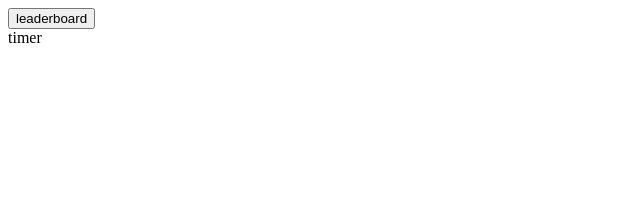
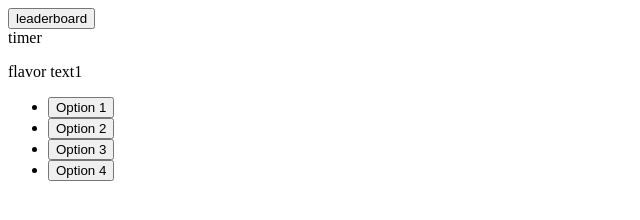
Before and after one commit to ReeceDevenney/Flashcard-Quiz, a plain HTML site: page index.html in a window 1280 px wide. Both pictures are taken after a click on the button "START". Shown: the whole page, without its empty margins (0-640 px from the left). Drawn offline with Linux system fonts and the light colour scheme.

Commit message:
app now loops through questions

```diff
--- a/assets/js/script.js
+++ b/assets/js/script.js
@@ -1,28 +1,63 @@
 var question1 = {
-    question: "flavor text",
+    question: "flavor text1",
     answers: ["Option 1", "Option 2", "Option 3", "Option 4"]
 };
 
 var question2 = {
-    question: "flavor text",
+    question: "flavor text2",
     answers: ["Option 2", "Option 2", "Option 3", "Option 4"]
 };
 
 var question3 = {
-    question: "flavor text",
+    question: "flavor text3",
     answers: ["Option 3", "Option 2", "Option 3", "Option 4"]
 };
 
 var questionArray = [question1, question2, question3];
 
 var startEl = document.querySelector("#start-screen");
+var gameEl = document.querySelector("#game-screen");
+questionNumber = 0
 
+// removes the content of the start screen and calls the initializeGame function
 var beginGame = function (event) {
     var targetEl = event.target;
 
     if (targetEl.matches(".start-btn")) {
         startEl.style.display = "none";
+        initializeGame()
     };
 };
+// adds the html for the first question to appear
+var initializeGame = function () {
+    var questionEl = document.querySelector("#questions");
+    questionEl.textContent = questionArray[questionNumber].question;
+
+    var answersEl = document.querySelector("#answers");
+
+    for (var i = 0; i < questionArray[questionNumber].answers.length; i++){
+        var answerOptionEl = document.createElement("li");
+        answerOptionEl.setAttribute("data-answer-id", i)
+        answerOptionEl.className = "answer-btn"
+        answerOptionEl.innerHTML = "<button>" + questionArray[questionNumber].answers[i]; + "</button>";
+
+        answersEl.appendChild(answerOptionEl);
+    };
+    questionNumber++
+};
+
+// function that plays the game by reacting to the answers that the player choses
+var playGame = function() {
+    var questionEl = document.querySelector("#questions");
+    questionEl.textContent = questionArray[questionNumber].question;
+
+    for (var i = 0; i < questionArray[questionNumber].answers.length; i++){
+        var updateAnswersEl = document.querySelector(".answer-btn[data-answer-id='" + i + "']");
+        updateAnswersEl.innerHTML = "<button class='answer-btn'>" + questionArray[questionNumber].answers[i]; + "</button>";
+    };
+    questionNumber++
+}
+
 
 startEl.addEventListener("click", beginGame);
+gameEl.addEventListener("click", playGame);
--- a/index.html
+++ b/index.html
@@ -21,11 +21,13 @@
             <button class="start-btn">START</button>
         </section>
 
-        <section>
+        <section id="game-screen">
             <!--p to be used for questions-->
-            <p></p>
+            <p id="questions"></p>
             <!--ul to be appended with answers-->
-            <ul>
+            <ul id="answers">
+
+            </ul>
         </section>
 
         </ul>
```
